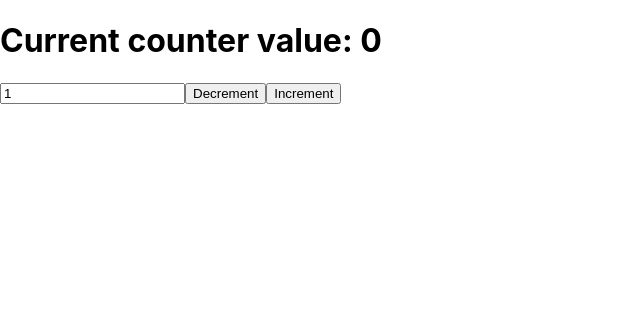
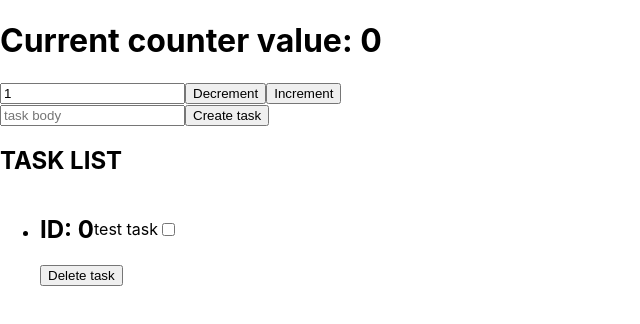
Before and after one commit to fccourses/fd_redux, a React (Create React App) app: page / in a window 1280 px wide. Shown: the top 324 px of the page, without its empty margins (0-640 px from the left). Built offline with nearby package versions, Linux system fonts and the light colour scheme.

Commit message:
Add tasks

```diff
--- a/package.json
+++ b/package.json
@@ -6,6 +6,7 @@
     "@testing-library/jest-dom": "^5.11.4",
     "@testing-library/react": "^11.1.0",
     "@testing-library/user-event": "^12.1.10",
+    "formik": "^2.2.6",
     "react": "^17.0.2",
     "react-dom": "^17.0.2",
     "react-redux": "^7.2.3",
--- a/src/App.js
+++ b/src/App.js
@@ -1,33 +1,16 @@
-import { connect } from 'react-redux';
-import * as CounterActionCreators from './actions/createCounterActions';
+import React from 'react';
+import Counter from './components/Counter';
+import TaskForm from './components/TaskForm';
+import TaskList from './components/TaskList';
 
-function App (props) {
-  const {
-    step,
-    count,
-    incrementAction,
-    decrementAction,
-    setStepAction,
-  } = props;
-
-  const onChange = ({ target: { value } }) => setStepAction(Number(value));
-
+const App = () => {
   return (
     <div>
-      <h1>Current counter value: {count}</h1>
-      <input type='number' value={step} onChange={onChange} />
-      <button onClick={decrementAction}>Decrement</button>
-      <button onClick={incrementAction}>Increment</button>
+      <Counter />
+      <TaskForm />
+      <TaskList />
     </div>
   );
-}
+};
 
-const mapStateToProps = ({ count, step }) => ({ count, step });
-
-const mapDispatchToProps = dispatch => ({
-  incrementAction: () => dispatch(CounterActionCreators.increment()),
-  decrementAction: () => dispatch(CounterActionCreators.decrement()),
-  setStepAction: newValue => dispatch(CounterActionCreators.setStep(newValue)),
-});
-
-export default connect(mapStateToProps, mapDispatchToProps)(App);
+export default App;
--- a/src/actions/actionTypes.js
+++ b/src/actions/actionTypes.js
@@ -1,7 +1,13 @@
 const ACTION_TYPES = {
+  // COUNTER ACTIONS
   DECREMENT: 'DECREMENT',
   INCREMENT: 'INCREMENT',
   SET_STEP: 'SET_STEP',
+
+  // TASK ACTIONS
+  CREATE_TASK: 'CREATE_TASK',
+  DELETE_TASK: 'DELETE_TASK',
+  UPDATE_TASK: 'UPDATE_TASK',
 };
 
 export default ACTION_TYPES;
--- /dev/null
+++ b/src/actions/createTaskActions.js
@@ -0,0 +1,17 @@
+import ACTION_TYPES from './actionTypes';
+
+export const createTask = values => ({
+  type: ACTION_TYPES.CREATE_TASK,
+  values,
+});
+
+export const updateTask = ({ id, values }) => ({
+  type: ACTION_TYPES.UPDATE_TASK,
+  id,
+  values,
+});
+
+export const deleteTask = id => ({
+  type: ACTION_TYPES.DELETE_TASK,
+  id,
+});
--- /dev/null
+++ b/src/components/Counter.js
@@ -0,0 +1,33 @@
+import { connect } from 'react-redux';
+import * as CounterActionCreators from '../actions/createCounterActions';
+
+function Counter (props) {
+  const {
+    step,
+    count,
+    incrementAction,
+    decrementAction,
+    setStepAction,
+  } = props;
+
+  const onChange = ({ target: { value } }) => setStepAction(Number(value));
+
+  return (
+    <div>
+      <h1>Current counter value: {count}</h1>
+      <input type='number' value={step} onChange={onChange} />
+      <button onClick={decrementAction}>Decrement</button>
+      <button onClick={incrementAction}>Increment</button>
+    </div>
+  );
+}
+
+const mapStateToProps = ({ count, step }) => ({ count, step });
+
+const mapDispatchToProps = dispatch => ({
+  incrementAction: () => dispatch(CounterActionCreators.increment()),
+  decrementAction: () => dispatch(CounterActionCreators.decrement()),
+  setStepAction: newValue => dispatch(CounterActionCreators.setStep(newValue)),
+});
+
+export default connect(mapStateToProps, mapDispatchToProps)(Counter);
--- /dev/null
+++ b/src/components/TaskForm.js
@@ -0,0 +1,33 @@
+import { connect } from 'react-redux';
+import { Formik, Form, Field } from 'formik';
+import * as TaskActionCreators from '../actions/createTaskActions';
+
+const TaskForm = props => {
+  const { createTask } = props;
+
+  const onSubmit = (values, formikBag) => {
+    createTask(values);
+    formikBag.resetForm();
+  };
+
+  return (
+    <Formik
+      initialValues={{
+        body: '',
+        isDone: false,
+      }}
+      onSubmit={onSubmit}
+    >
+      <Form>
+        <Field name='body' placeholder='task body' />
+        <button type='submit'>Create task</button>
+      </Form>
+    </Formik>
+  );
+};
+
+const mapDispatchToProps = dispatch => ({
+  createTask: values => dispatch(TaskActionCreators.createTask(values)),
+});
+
+export default connect(null, mapDispatchToProps)(TaskForm);
--- /dev/null
+++ b/src/components/TaskList.js
@@ -0,0 +1,35 @@
+import React from 'react';
+import { connect } from 'react-redux';
+import * as TaskActionCreators from '../actions/createTaskActions';
+
+const TaskList = props => {
+  const { tasks, deleteTask } = props;
+  return (
+    <section>
+      <h1>TASK LIST</h1>
+
+      <ul>
+        {tasks.map(task => (
+          <li key={task.id}>
+            <div style={{ display: 'flex', alignItems: 'center' }}>
+              <h2>ID: {task.id}</h2>
+              <p>{task.body}</p>
+              <input type='checkbox' value={task.isDone} />
+            </div>
+            <button onClick={() => deleteTask(task.id)}>Delete task</button>
+          </li>
+        ))}
+      </ul>
+    </section>
+  );
+};
+
+const mapStateToProps = state => ({
+  tasks: state.tasks,
+});
+
+const mapDispatchToProps = dispatch => ({
+  deleteTask: id => dispatch(TaskActionCreators.deleteTask(id)),
+});
+
+export default connect(mapStateToProps, mapDispatchToProps)(TaskList);
--- a/src/reducer/index.js
+++ b/src/reducer/index.js
@@ -3,10 +3,59 @@ import ACTION_TYPES from '../actions/actionTypes';
 const initialState = {
   count: 0,
   step: 1,
+
+  tasks: [
+    {
+      id: 0,
+      body: 'test task',
+      isDone: false,
+    },
+  ],
 };
+
+let serial = 1;
 
 function reducer (state = initialState, action) {
   switch (action.type) {
+    case ACTION_TYPES.CREATE_TASK: {
+      const { values } = action;
+      return {
+        ...state,
+        tasks: [...state.tasks, { ...values, id: serial++ }],
+      };
+    }
+    case ACTION_TYPES.DELETE_TASK: {
+      const { id } = action;
+      const { tasks } = state;
+
+      const newTasks = [...tasks];
+
+      const findIndex = newTasks.findIndex(({ id: taskId }) => id === taskId);
+      console.log(findIndex);
+      newTasks.splice(findIndex, 1);
+
+      return {
+        ...state,
+        tasks: newTasks,
+      };
+    }
+    case ACTION_TYPES.UPDATE_TASK: {
+      const { id, values } = action;
+      const { tasks } = state;
+      const findIndex = tasks.findIndex(({ id: taskId }) => id === taskId);
+      const taskToUpdate = tasks[findIndex]; // находим task
+      const updatedTask = {
+        ...taskToUpdate,
+        ...values,
+      };
+      const newTasks = [...tasks];
+      newTasks[findIndex] = updatedTask;
+
+      return {
+        ...state,
+        task: newTasks,
+      };
+    }
     case ACTION_TYPES.DECREMENT: {
       const { count, step } = state;
       return {
```
Also changed, not shown: 2 other files (tests, documents, lock files or other folders).
